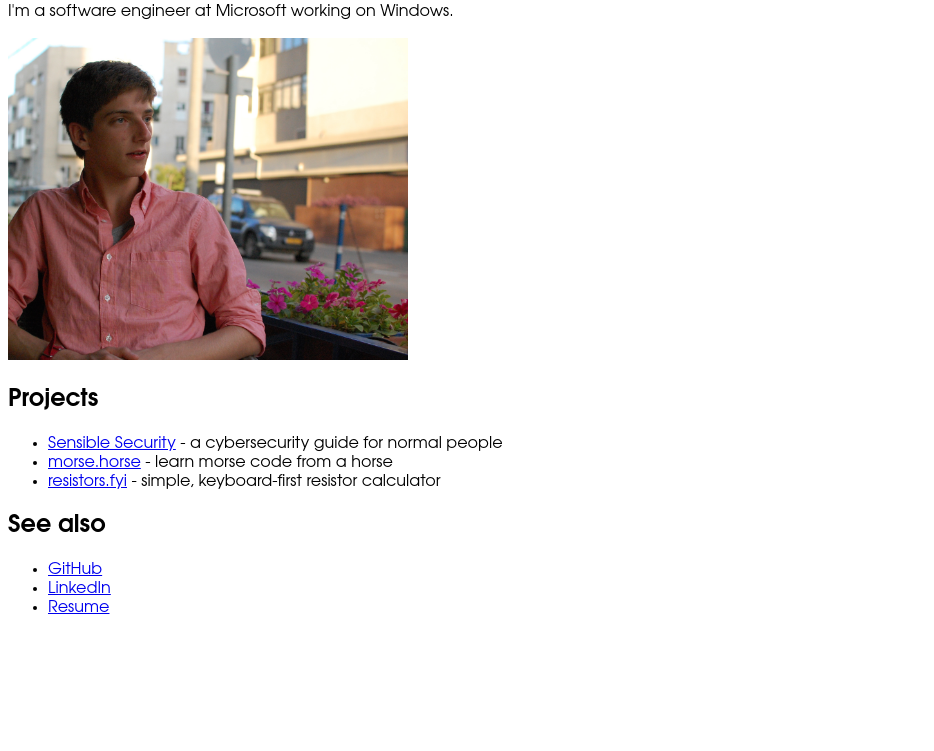
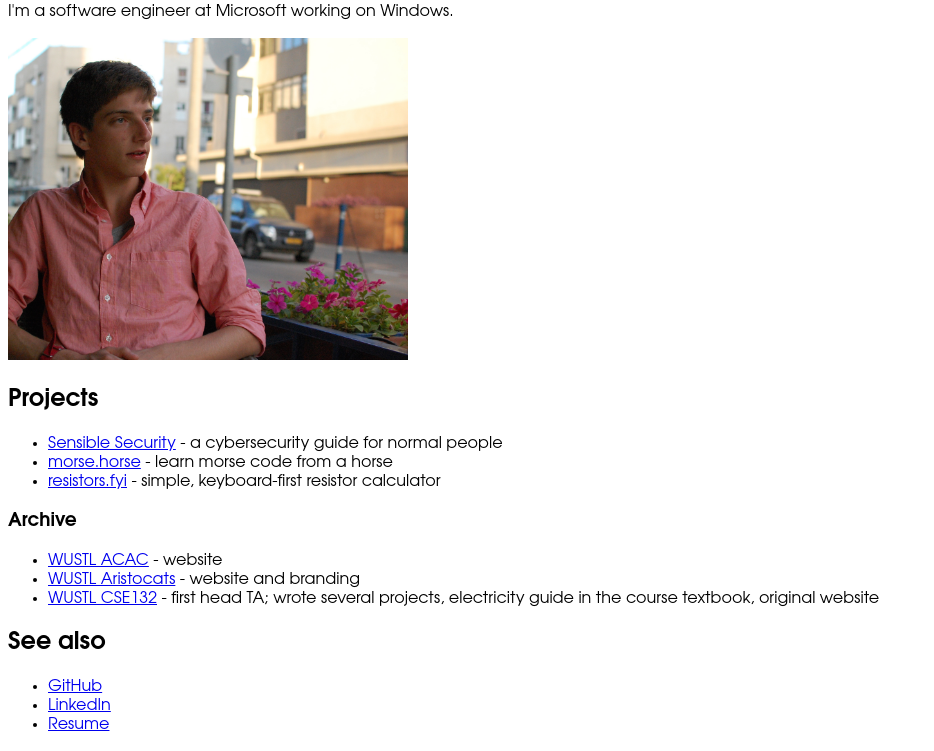
Before and after one commit to citelao/citelao.github.io, an Astro site: page / in a window 1280 px wide. Shown: the part 78-829 px from the top of the page, without its empty margins (0-934 px from the left). Before the commit the page ends 800 px from the top, so only its background shows below. Built offline with nearby package versions, Linux system fonts and the light colour scheme; Astro itself is replaced by a stand-in of ours.

Commit message:
add more pages

```diff
--- a/src/pages/index.astro
+++ b/src/pages/index.astro
@@ -35,6 +35,13 @@ import "../css/style.scss";
 			</li>
 		</ul>
 
+		<h3>Archive</h3>
+		<ul>
+			<li><a href="https://acac.wustl.edu">WUSTL ACAC</a> - website</li>
+			<li><a href="https://aristocats.wustl.edu">WUSTL Aristocats</a> - website and branding</li>
+			<li><a href="http://cse132.engineering.wustl.edu">WUSTL CSE132</a> - first head TA; wrote several projects, electricity guide in the course textbook, original website</li>
+		</ul>
+
 		<h2>See also</h2>
 		<ul>
 			<li><a href="https://github.com/citelao">GitHub</a></li>
```
